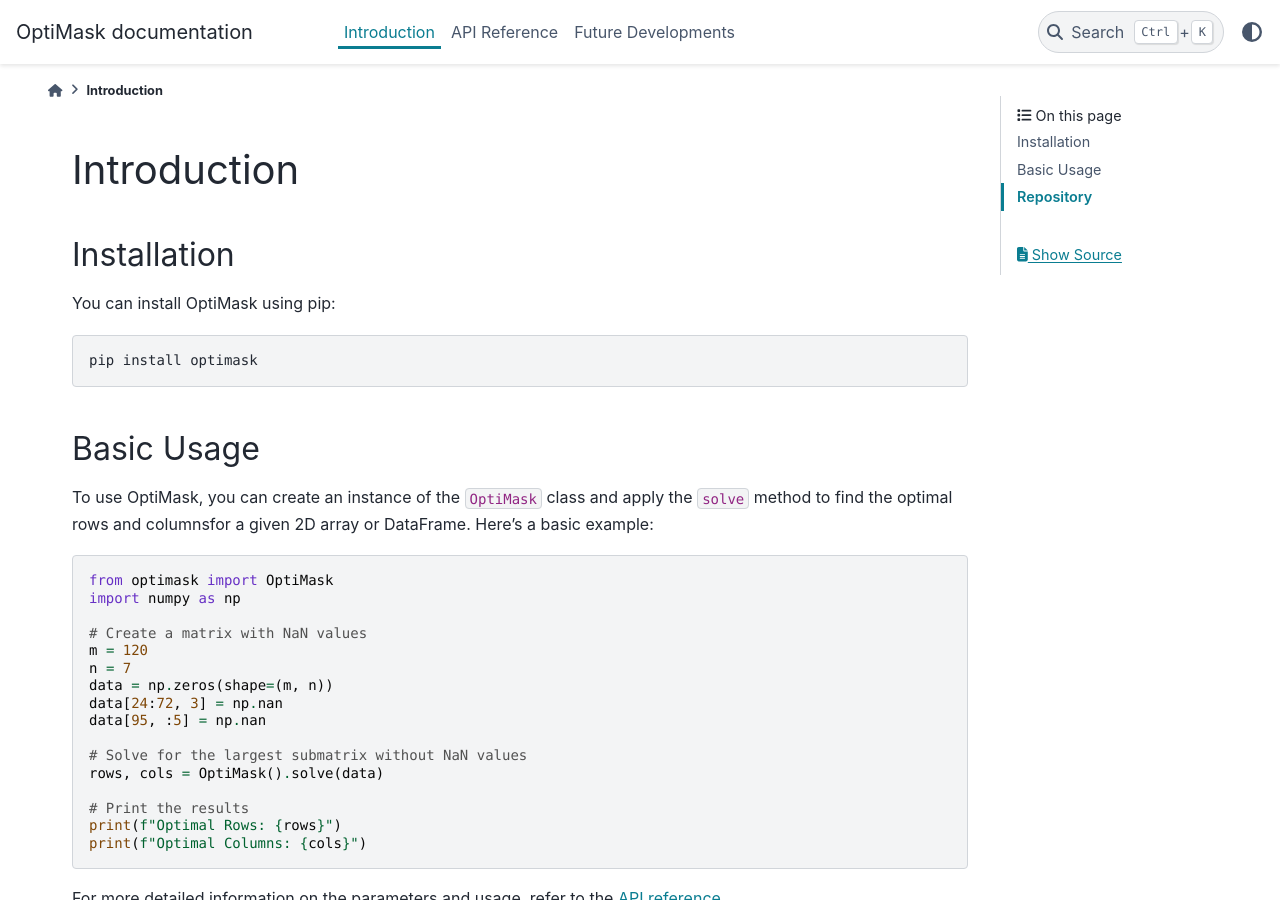
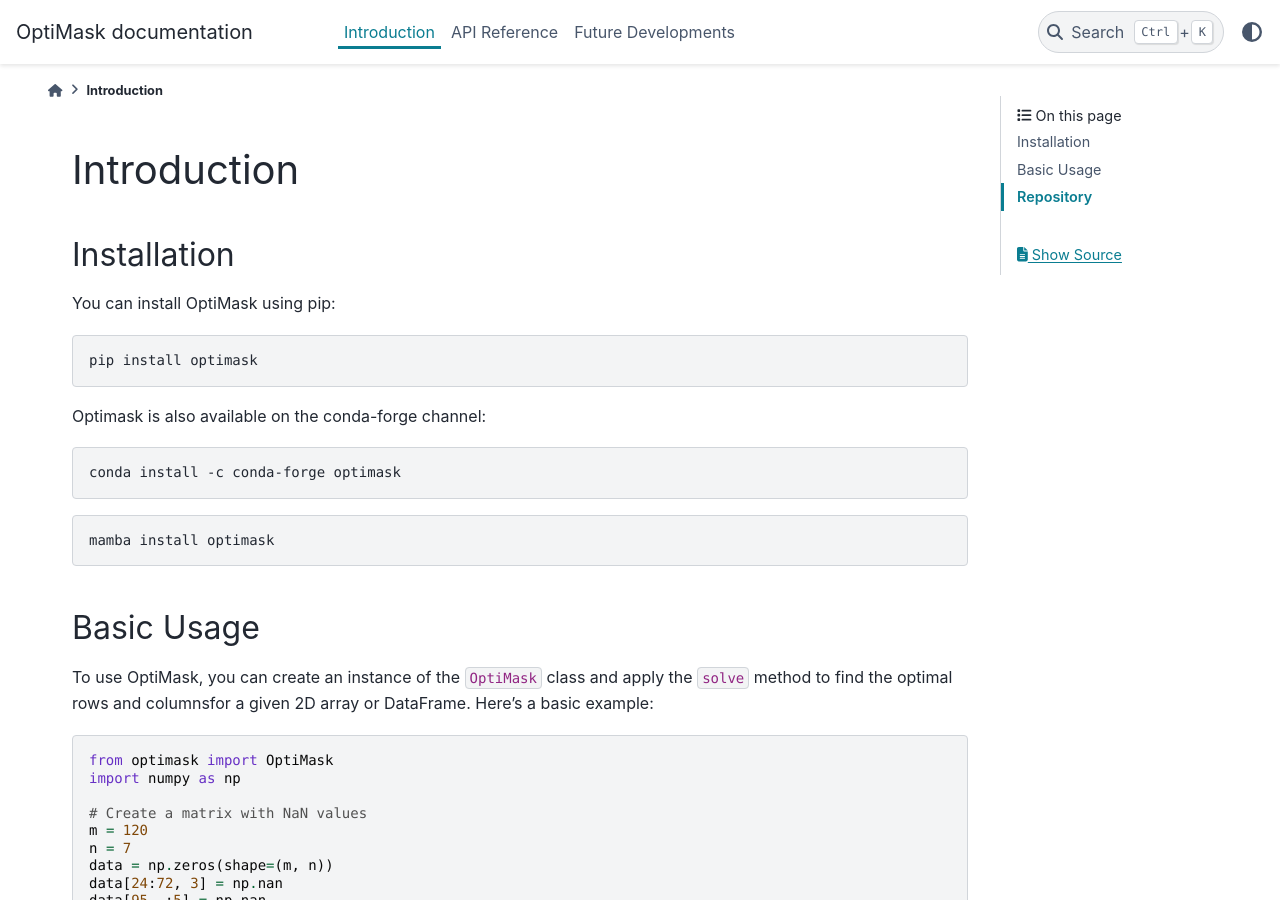
Before and after one commit to CyrilJl/OptiMask, a Sphinx documentation site: the page built from docs/source/introduction.rst, in a window 1280 px wide and 900 px high. Built offline with Sphinx 7.4.7 and the PyData theme 0.15.4, drawn with Linux system fonts in a browser that asks for light colours; pages that are not in the unit, such as notebooks, are missing from menus.

Commit message:
conda install

```diff
--- a/docs/source/introduction.rst
+++ b/docs/source/introduction.rst
@@ -11,6 +11,16 @@
 .. code-block:: bash
 
    pip install optimask
+
+Optimask is also available on the conda-forge channel:
+
+.. code-block:: bash
+
+   conda install -c conda-forge optimask
+
+.. code-block:: bash
+
+   mamba install optimask
 
 
 Basic Usage
```
